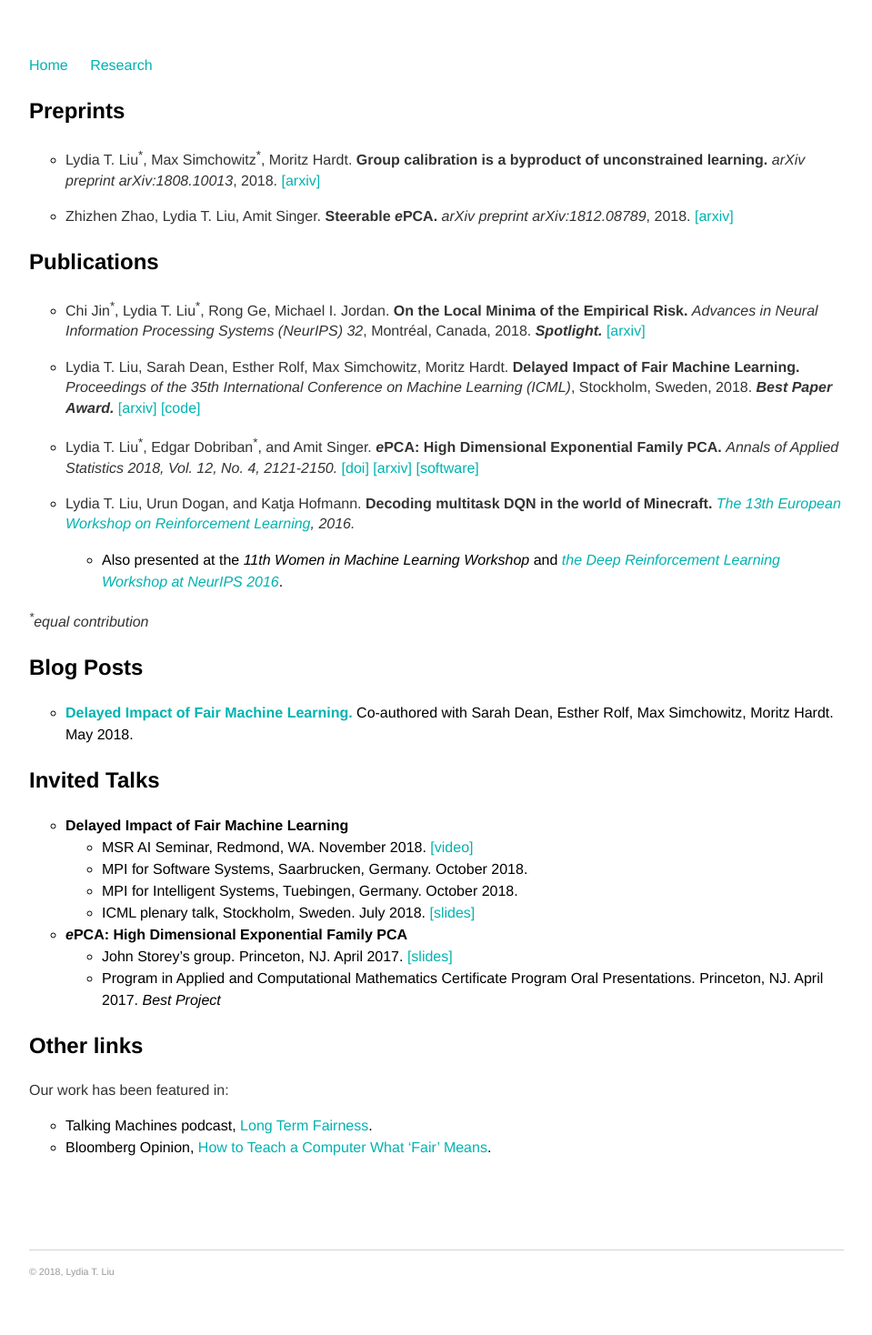
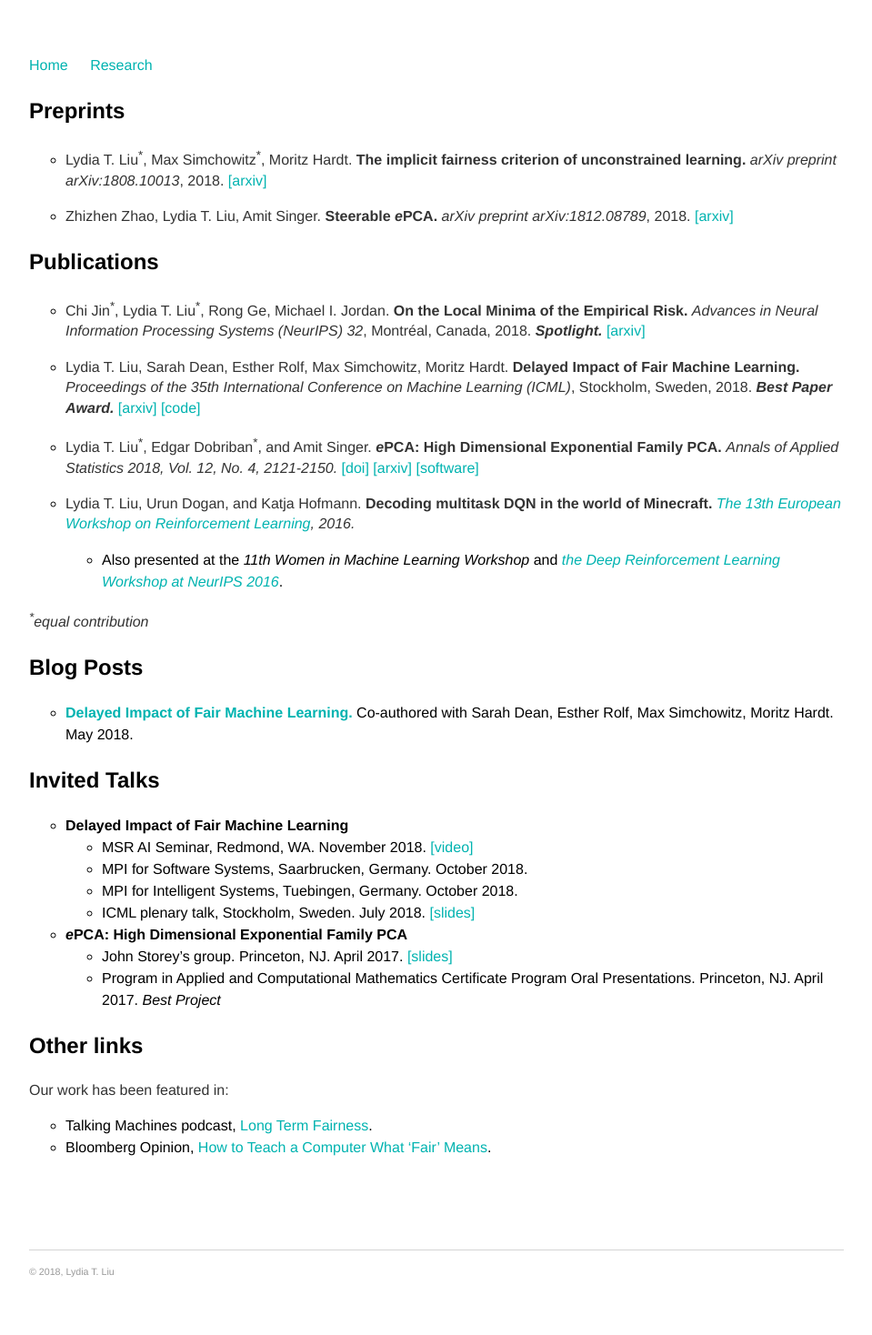
Before and after one commit to serenalwang/serenalwang.github.io, a Jekyll site: the page built from projects.md, in a window 1280 px wide. Shown: the whole page at 91% size, without its empty margins (160-1119 px from the left). Built offline with Jekyll 4.4.1, drawn with Linux system fonts in a browser that asks for light colours.

Commit message:
Update projects.md

```diff
--- a/projects.md
+++ b/projects.md
@@ -5,7 +5,7 @@ title: Research
 
 ### Preprints
 
-* Lydia T. Liu<sup>\*</sup>, Max Simchowitz<sup>\*</sup>, Moritz Hardt. **Group calibration is a byproduct of unconstrained learning.** *arXiv preprint arXiv:1808.10013*, 2018. [[arxiv]](https://arxiv.org/abs/1808.10013)
+* Lydia T. Liu<sup>\*</sup>, Max Simchowitz<sup>\*</sup>, Moritz Hardt. **The implicit fairness criterion of unconstrained learning.** *arXiv preprint arXiv:1808.10013*, 2018. [[arxiv]](https://arxiv.org/abs/1808.10013)
 
 * Zhizhen Zhao, Lydia T. Liu, Amit Singer. **Steerable *e*PCA.** *arXiv preprint arXiv:1812.08789*, 2018. [[arxiv]](https://arxiv.org/abs/1812.08789)
 
```
